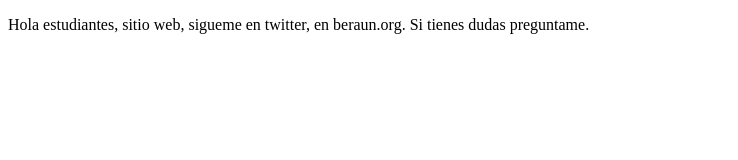
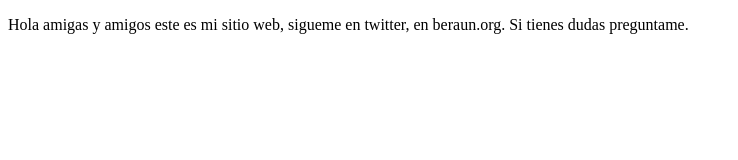
Before and after one commit to beraun/proyectoDemoCursoPrework-, a plain HTML site: page index.html in a window 1280 px wide. Shown: the whole page, without its empty margins (0-738 px from the left). Drawn offline with Linux system fonts and the light colour scheme.

Commit message:
cambios sitio amigos

```diff
--- a/index.html
+++ b/index.html
@@ -8,7 +8,7 @@
 </head>
 <body>
     <p>
-        Hola estudiantes, sitio web, sigueme
+        Hola amigas y amigos este es mi sitio web, sigueme
         en twitter, en beraun.org. Si tienes dudas
         preguntame.
     </p>
```
